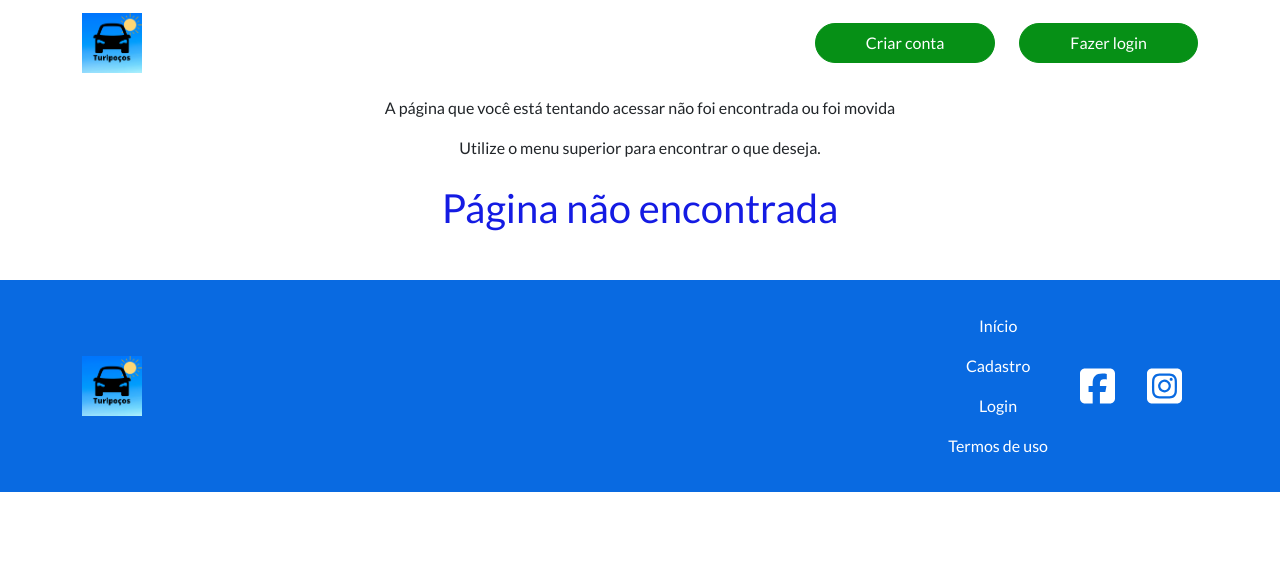
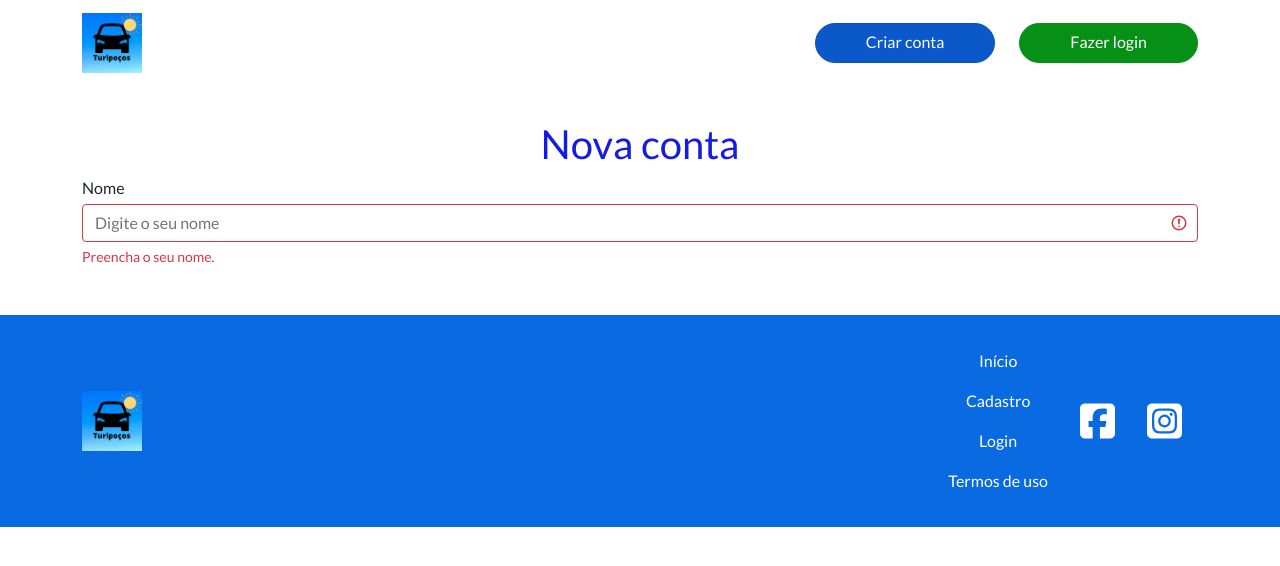
Before and after one commit to alvinhu182/Projeto-3, a React (Create React App) app in the folder front-end/: page /cadastro in a window 1280 px wide. Shown: the top 566 px of the page. Built offline with nearby package versions, Linux system fonts and the light colour scheme.

Commit message:
iniciando o cadastro

```diff
--- /dev/null
+++ b/front-end/src/components/FormField/index.tsx
@@ -0,0 +1,20 @@
+import { Form, FormControlProps } from "react-bootstrap";
+
+type Props = {
+    controlId: string
+    label?: string
+    error?: string
+} & FormControlProps
+
+export function FormField({controlId, label, error, ...inputProps}: Props) {
+    return (
+        <Form.Group className="mb-3" controlId={controlId}>
+            {label && <Form.Label className="mb-1">{label} </Form.Label>}
+            <Form.Control {...inputProps}/>
+            <Form.Control.Feedback type="invalid">
+                {error}
+
+            </Form.Control.Feedback>
+        </Form.Group>
+    )
+}
--- a/front-end/src/components/Layout/Header.tsx
+++ b/front-end/src/components/Layout/Header.tsx
@@ -39,8 +39,8 @@ export function Header ({ startTransparent = false}: Props) {
                   <NavbarCollapseStyled id="basic-navbar-nav" className="justify-content-center text-center">
                       <Nav className="ms-auto">
                           <NavLinkStyled forwardedAs={Link} to="/">Inicio</NavLinkStyled>
-                          <CustomButton className="mt-2 mt-lg-0 ms-lg-4">Criar conta</CustomButton>
-                          <CustomButton className="mt-2 mt-lg-0 ms-lg-4">Fazer login</CustomButton>
+                          <CustomButton className="mt-2 mt-lg-0 ms-lg-4" to='/cadastro'>Criar conta</CustomButton>
+                          <CustomButton className="mt-2 mt-lg-0 ms-lg-4" to='/login'>Fazer login</CustomButton>
                       </Nav>
                   </NavbarCollapseStyled>
 
--- a/front-end/src/routes.tsx
+++ b/front-end/src/routes.tsx
@@ -1,11 +1,13 @@
 import {Route, Routes as RDRoutes} from "react-router-dom"
 import { HomeView } from "./views/home"
 import { NotFoundView } from "./views/NotFound"
+import { RegisterView } from "./views/Register"
 export function Routes () {
     return (
       <RDRoutes>
           <Route path='/' element={<HomeView />} />
           <Route path='*' element={<NotFoundView/>} />
+          <Route path='/cadastro' element={<RegisterView/>} />
 
       </RDRoutes>
     )
--- /dev/null
+++ b/front-end/src/views/Register/index.tsx
@@ -0,0 +1,22 @@
+import { Container } from "react-bootstrap";
+import { FormField } from "../../components/FormField";
+import { Layout } from "../../components/Layout";
+import { PageTitle } from "../../components/PageTitle";
+
+export function RegisterView () {
+    return (
+        <Layout>
+            <Container>
+                <PageTitle> Nova conta</PageTitle>
+                <FormField
+                controlId="userName"
+                label="Nome"
+                placeholder="Digite o seu nome"
+                error="Preencha o seu nome."
+                isInvalid
+
+                />
+            </Container>
+        </Layout>
+    )
+}
```
